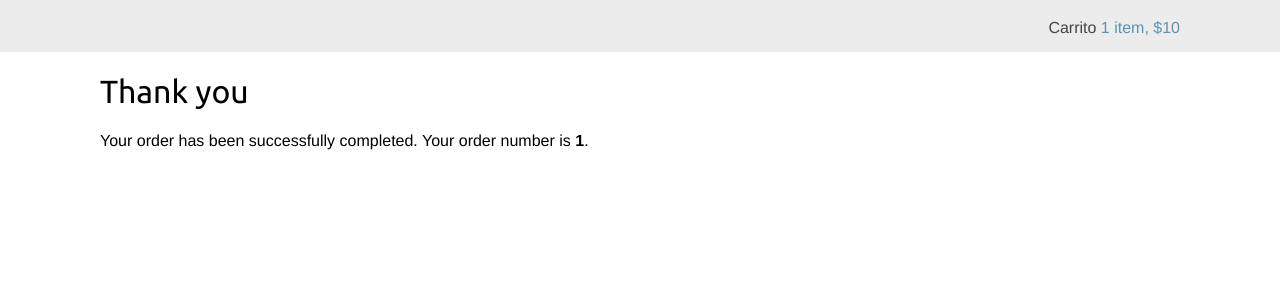
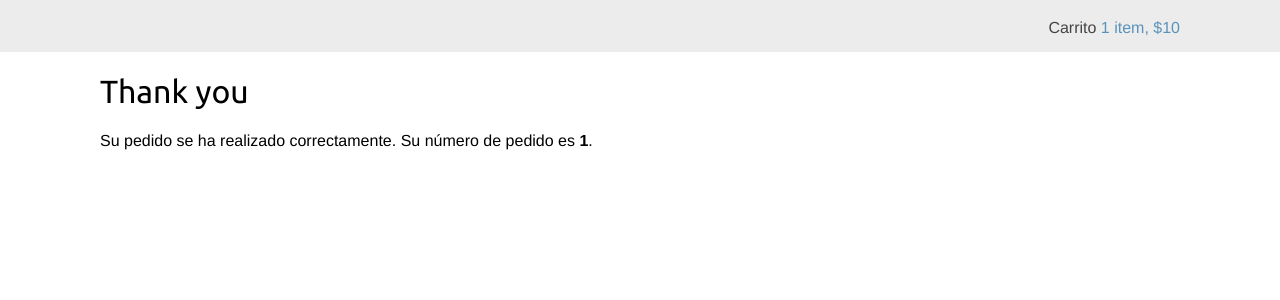
Before and after one commit to Arely-salazar/shop, a Django app: template shop/myshop/orders/templates/orders/order/created.html in a window 1280 px wide. Shown: the part 46-346 px from the top of the page. Run offline with Django 5.2, Linux system fonts and the light colour scheme; the template is opened without the code that fills it: most values are stand-ins (such as "Sample title", 1, 10 or a date in 2020).

Commit message:
Modificación en created.html para que pedido acompletado

```diff
--- a/shop/myshop/orders/templates/orders/order/created.html
+++ b/shop/myshop/orders/templates/orders/order/created.html
@@ -1,11 +1,11 @@
 {% extends "shop/base.html" %}
 
 {% block title %}
- ¿Gracias Por tu compra!
+ ¡Gracias Por tu compra!
 {% endblock %}
 
 {% block content %}
     <h1>Thank you</h1>
-    <p>Your order has been successfully completed. Your order number is
+    <p>Su pedido se ha realizado correctamente. Su número de pedido es
     <strong>{{ order.id }}</strong>.</p>
 {% endblock %}
--- a/shop/myshop/orders/urls.py
+++ b/shop/myshop/orders/urls.py
@@ -5,4 +5,5 @@ app_name = 'orders'
 
 urlpatterns = [
     path('create/', views.order_create, name='order_create'),
+    path('created/', views.order_create, name='order_create'),
 ]
```
